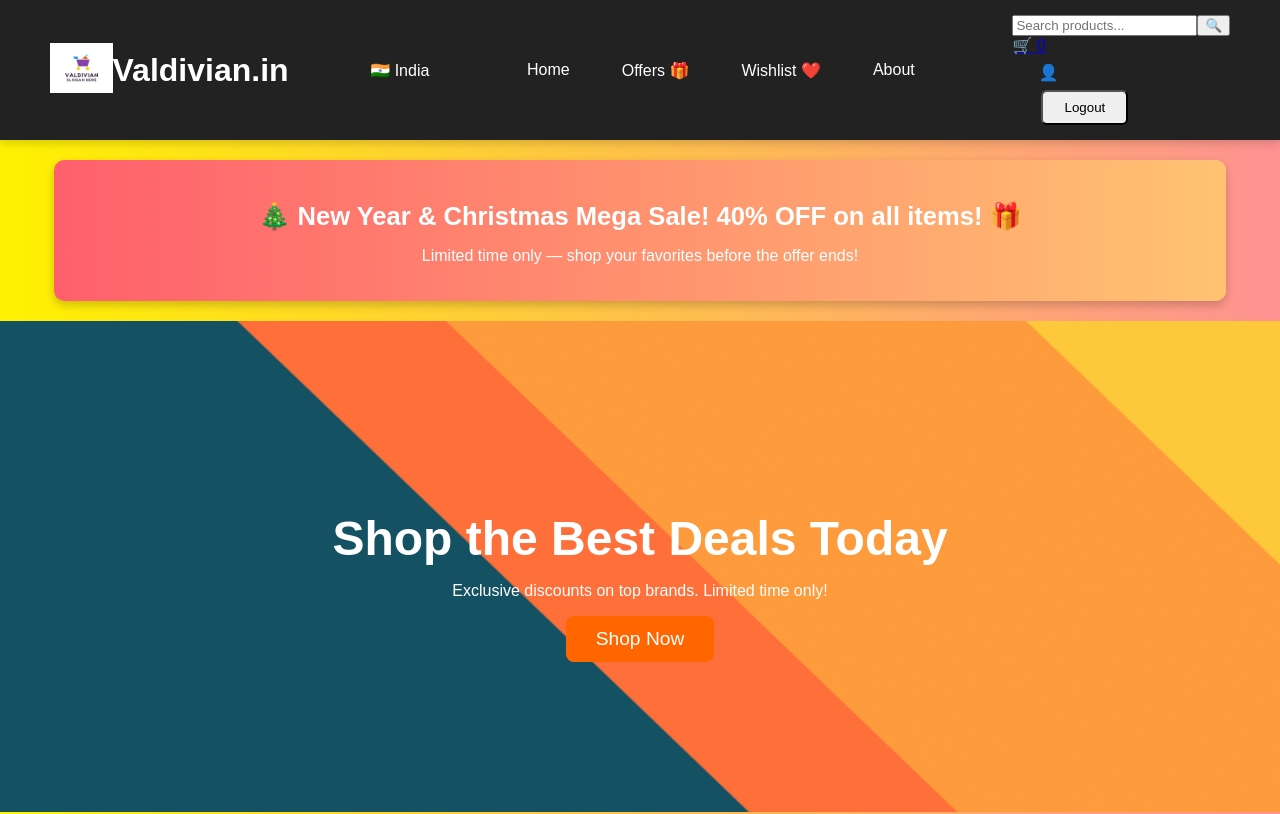
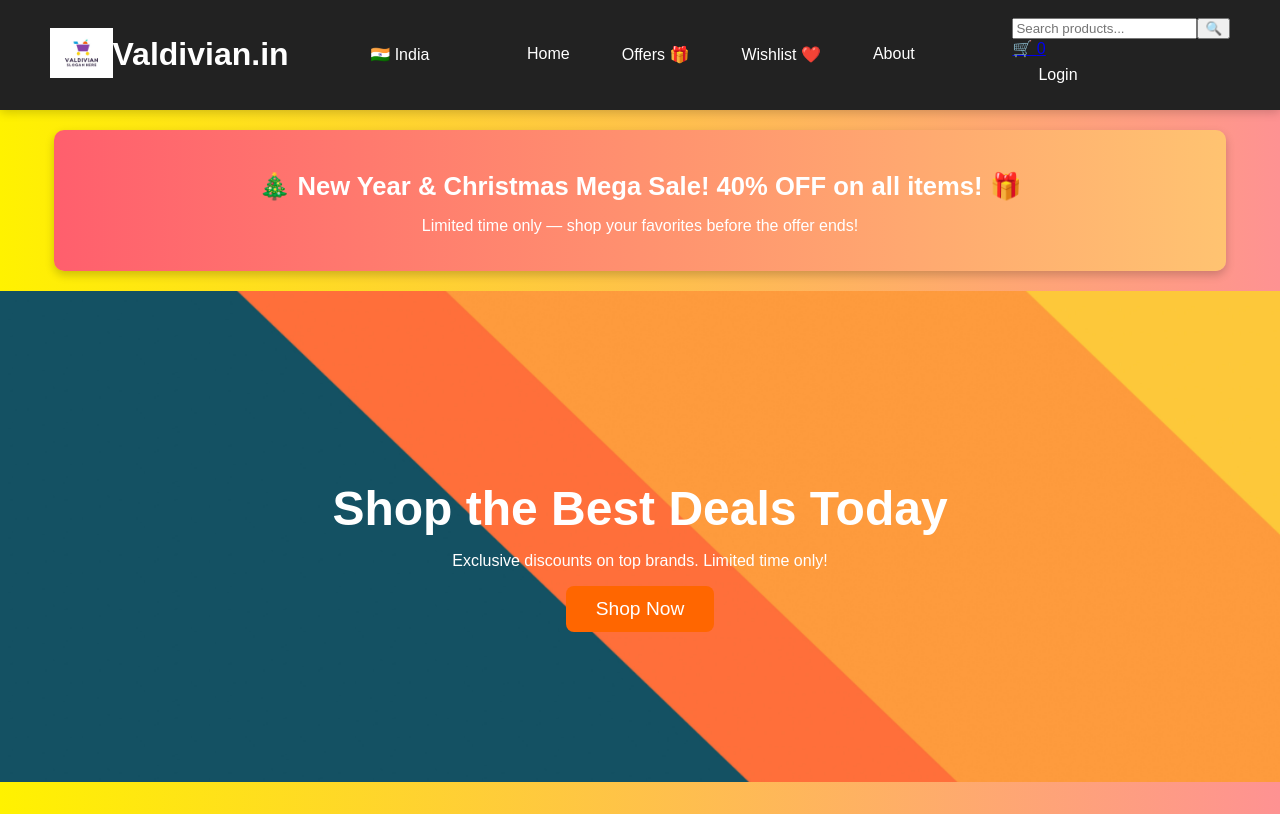
Before and after one commit to umeshvishwakrma/web-dev-project, a React (Create React App) app in the folder client/: page / in a window 1280 px wide. Shown: the top 814 px of the page. Built offline with nearby package versions, Linux system fonts and the light colour scheme.

Commit message:
updated header.js

```diff
--- a/client/src/components/Header.js
+++ b/client/src/components/Header.js
@@ -78,7 +78,7 @@ function Header({ toggleTheme }) {
         <Link to="/cart" className="cart-icon">
           🛒 <span className="cart-count">{cartItems.length}</span>
         </Link>
-        {{user}? (
+        {usr? (
             <>
             <span className="nav-btn1"> 👤 {usr?.username}</span>
             <button onClick={handleLogout} className="nav-btn2">Logout</button>
```
